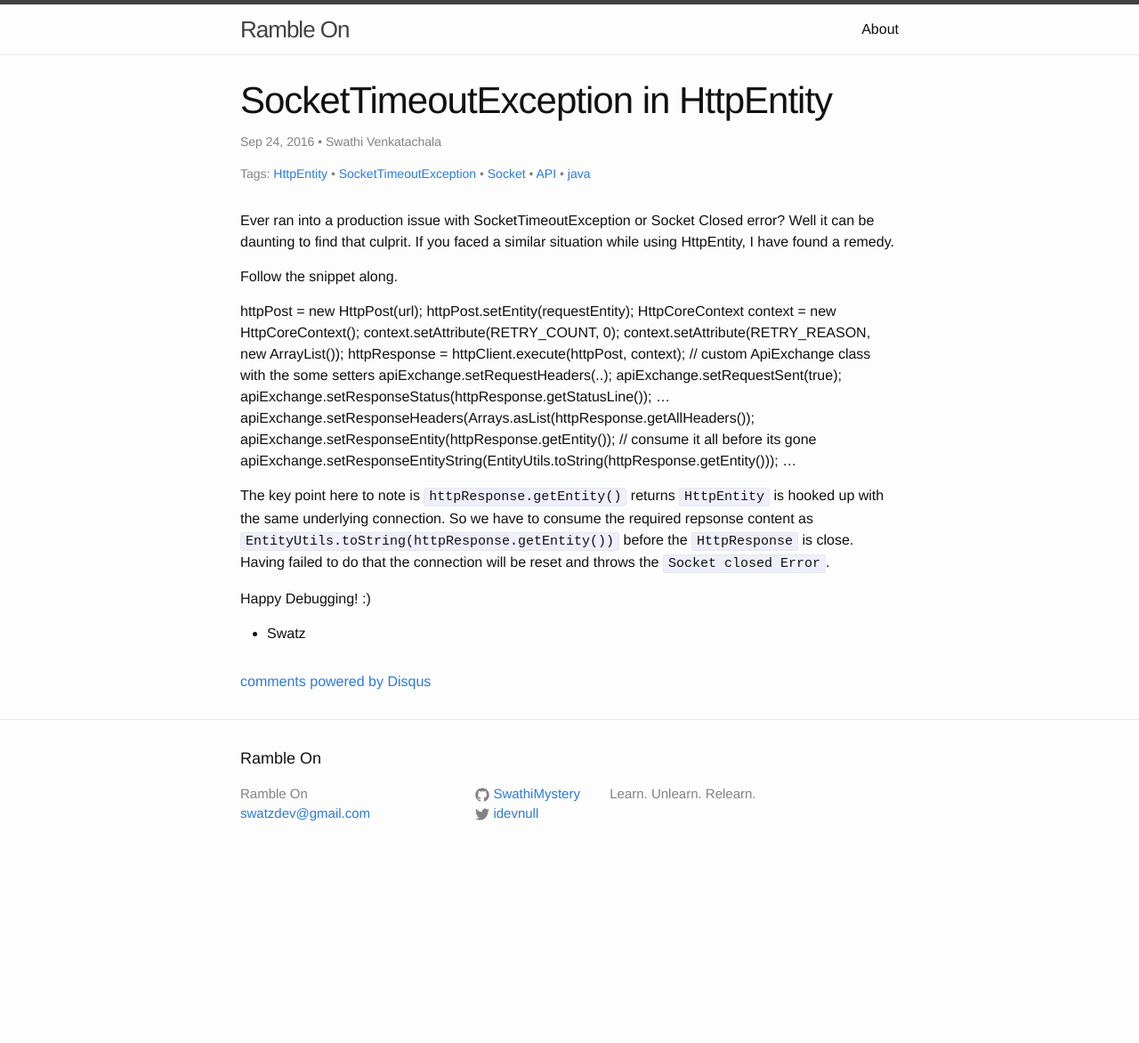
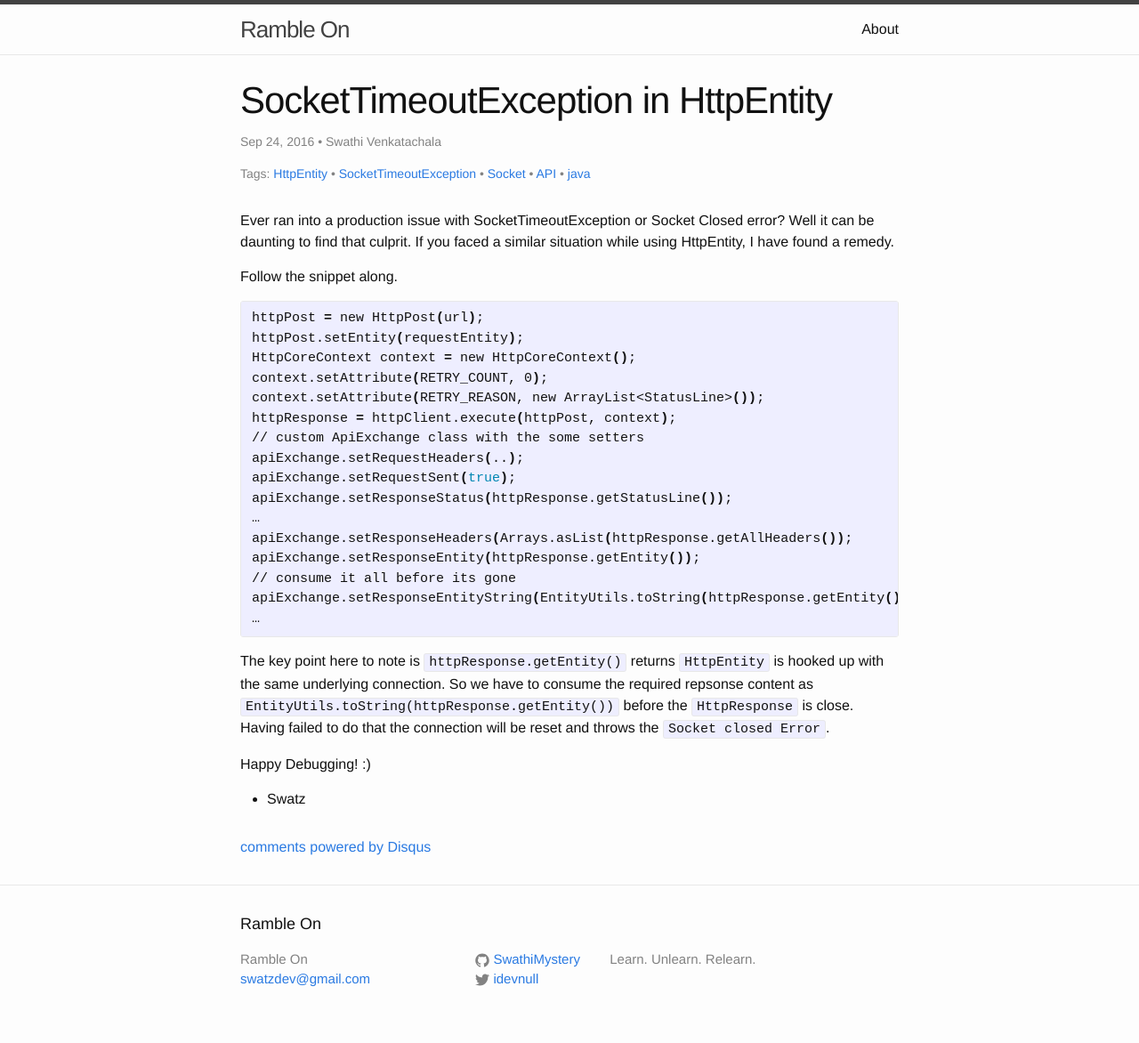
Before and after one commit to SwathiMystery/femgeekz.github.io, a Jekyll site: the page built from _posts/2016-09-24-sockettimeoutexception-in-httpentity.markdown, in a window 1280 px wide. Shown: the whole page at 89% size. Built offline with Jekyll 4.4.1, drawn with Linux system fonts in a browser that asks for light colours; comment, search, counter and statistics services are not loaded; before the commit the page ends 986 px from its top, so only the background shows below that.

Commit message:
highlight fixes

```diff
--- a/_posts/2016-09-24-sockettimeoutexception-in-httpentity.markdown
+++ b/_posts/2016-09-24-sockettimeoutexception-in-httpentity.markdown
@@ -18,6 +18,7 @@ find that culprit. If you faced a similar situation while using HttpEntity, I ha
 
 Follow the snippet along.
 
+{% highlight sh %}
 httpPost = new HttpPost(url);
 httpPost.setEntity(requestEntity);
 HttpCoreContext context = new HttpCoreContext();
@@ -34,6 +35,7 @@ apiExchange.setResponseEntity(httpResponse.getEntity());
 // consume it all before its gone
 apiExchange.setResponseEntityString(EntityUtils.toString(httpResponse.getEntity()));
 …
+{% endhighlight %}
 
 The key point here to note is `httpResponse.getEntity()` returns `HttpEntity` is hooked up with the same
 underlying connection. So we have to consume the required repsonse content as `EntityUtils.toString(httpResponse.getEntity())` before the `HttpResponse` is close. Having failed to do that the connection will be reset and throws the
```
